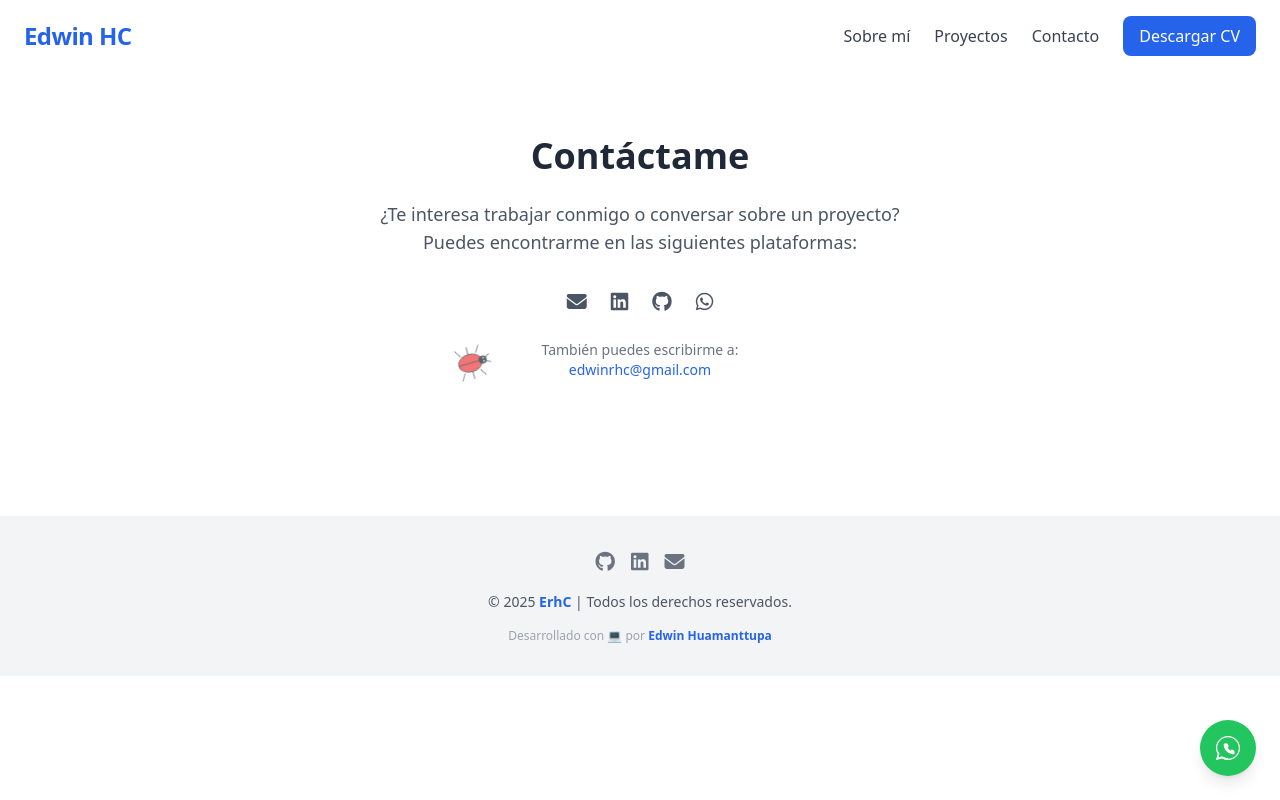
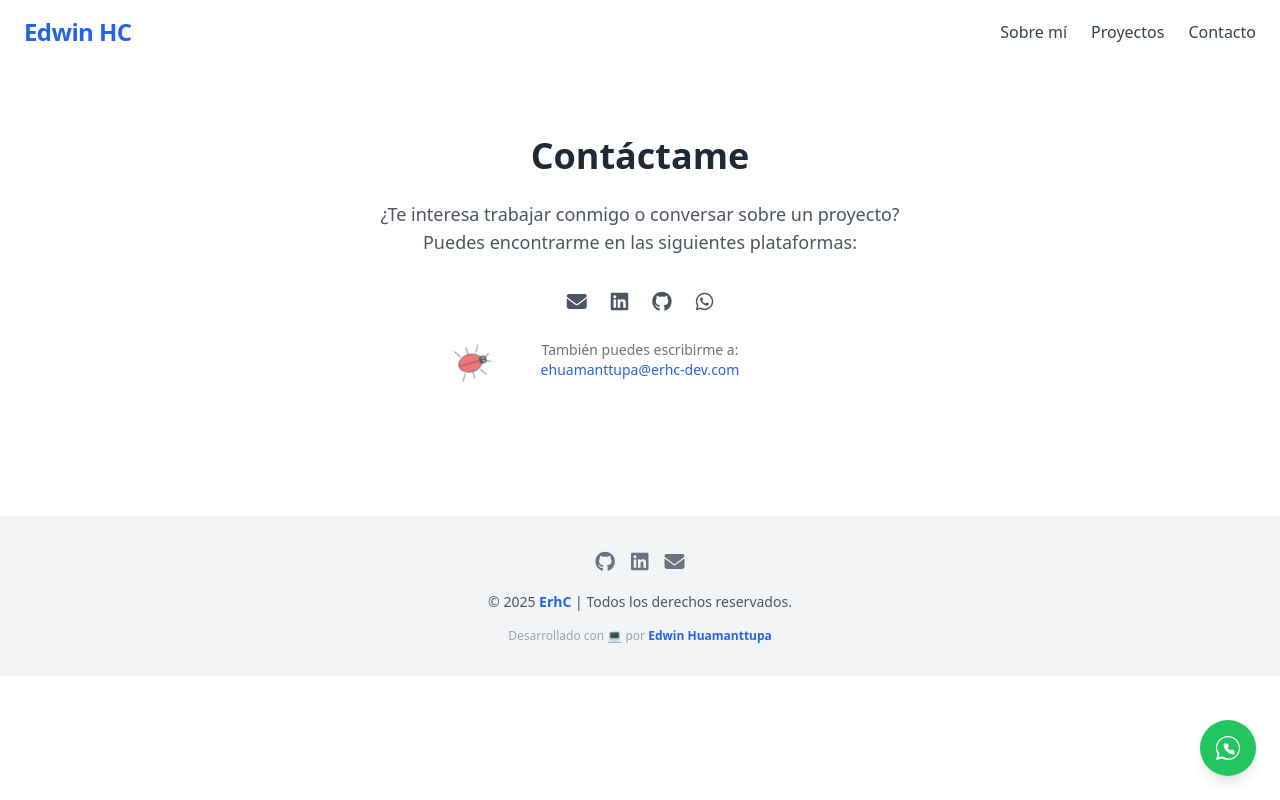
Before and after one commit to edwinrhc/MyProfile, an Astro site: page /contacto in a window 1280 px wide. Built offline with nearby package versions, Linux system fonts and the light colour scheme; Astro itself is replaced by a stand-in of ours.

Commit message:
update email

```diff
--- a/src/components/ContactoComponent.astro
+++ b/src/components/ContactoComponent.astro
@@ -11,7 +11,7 @@
 
         <!-- Enlaces -->
         <div class="flex justify-center gap-6 text-xl text-gray-600">
-            <a href="mailto:edwinhc.dev@gmail.com" target="_blank" class="hover:text-blue-600 transition" aria-label="Email">
+            <a href="mailto:ehuamanttupa@erhc-dev.com" target="_blank" class="hover:text-blue-600 transition" aria-label="Email">
                 <i class="fas fa-envelope"></i>
             </a>
             <a href="https://www.linkedin.com/in/edwinrhc" target="_blank" class="hover:text-blue-600 transition" aria-label="LinkedIn">
@@ -27,7 +27,7 @@
 
         <p class="mt-6 text-sm text-gray-500">
             También puedes escribirme a: <br />
-            <a href="mailto:edwinrhc@gmail.com" class="text-blue-600 hover:underline">edwinrhc@gmail.com</a>
+            <a href="mailto:ehuamanttupa@erhc-dev.com" class="text-blue-600 hover:underline">ehuamanttupa@erhc-dev.com</a>
         </p>
     </div>
 </section>
--- a/src/components/FooterComponent.astro
+++ b/src/components/FooterComponent.astro
@@ -12,7 +12,7 @@
             <a href="https://www.linkedin.com/in/edwinrhc" target="_blank" class="hover:text-gray-800 transition">
                 <i class="fab fa-linkedin"></i>
             </a>
-            <a href="mailto:edwinrhc@gmail.com" class="hover:text-gray-800 transition">
+            <a href="mailto:ehuamanttupa@erhc-dev.com" class="hover:text-gray-800 transition">
                 <i class="fas fa-envelope"></i>
             </a>
         </div>
--- a/src/components/Header.astro
+++ b/src/components/Header.astro
@@ -17,14 +17,14 @@ const menuItems = [
                         <a href={item.href} class="hover:text-blue-600 transition">{item.name}</a>
                 ))
             }
-            <a
-                    href="/public/pdf/Cv-Edwin.pdf"
-                    target="_blank"
-                    rel="noopener noreferrer"
-                    class="ml-4 inline-block bg-blue-600 text-white px-4 py-2 rounded-lg hover:bg-blue-700 transition"
-            >
-                Descargar CV
-            </a>
+            <!--<a-->
+            <!--        href="/public/pdf/Cv-Edwin.pdf"-->
+            <!--        target="_blank"-->
+            <!--        rel="noopener noreferrer"-->
+            <!--        class="ml-4 inline-block bg-blue-600 text-white px-4 py-2 rounded-lg hover:bg-blue-700 transition"-->
+            <!--&gt;-->
+            <!--    Descargar CV-->
+            <!--</a>-->
         </nav>
 
         <!-- Mobile Hamburger -->
--- a/src/components/SobreMiComponent.astro
+++ b/src/components/SobreMiComponent.astro
@@ -42,7 +42,7 @@
                     <i class="fab fa-linkedin mr-2"></i> LinkedIn
                 </a>
 
-                <a href="mailto:edwinhc@gmail.com"
+                <a href="mailto:ehuamanttupa@erhc-dev.com"
                    class="inline-flex items-center px-4 py-2 bg-green-600 text-white rounded-full hover:bg-green-700 transition">
                     <i class="fas fa-envelope mr-2"></i> Contáctame
                 </a>
```
